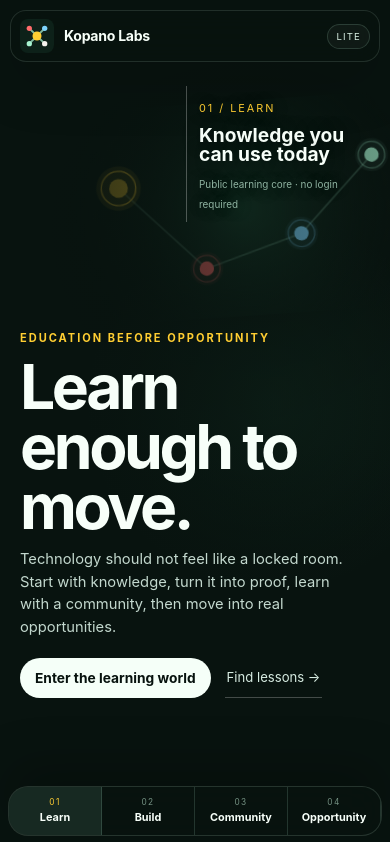
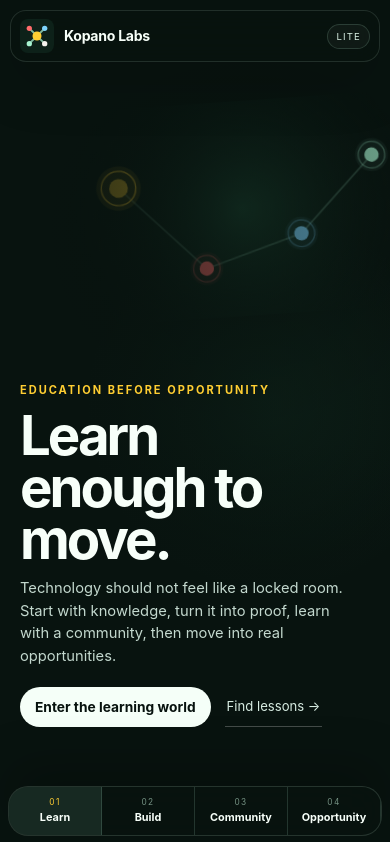
Before and after one commit to RobynAwesome/Kopano-Labs-Interns, a React (Vite) app: page / in a window 390 px wide. Shown: the top 842 px of the page. Built offline with nearby package versions, Linux system fonts and the light colour scheme.

Commit message:
fix(s0.pa): prevent lite mobile caption collision

```diff
--- a/src/static-world.css
+++ b/src/static-world.css
@@ -30,4 +30,20 @@
     width: 118vw;
     transform: translateX(12vw) rotate(-4deg);
   }
+
+  /* Lite mode already exposes the active lane in the thumb dock. The
+     floating world caption becomes redundant on short mobile viewports and
+     can collide with the hero copy, so remove that duplicate information. */
+  [data-tier='lite'] .world-caption {
+    display: none;
+  }
+
+  [data-tier='lite'] .hero-copy {
+    bottom: 116px;
+  }
+
+  [data-tier='lite'] .hero h1 {
+    font-size: clamp(3rem, 14vw, 4.65rem);
+    max-width: 7.5ch;
+  }
 }
```
